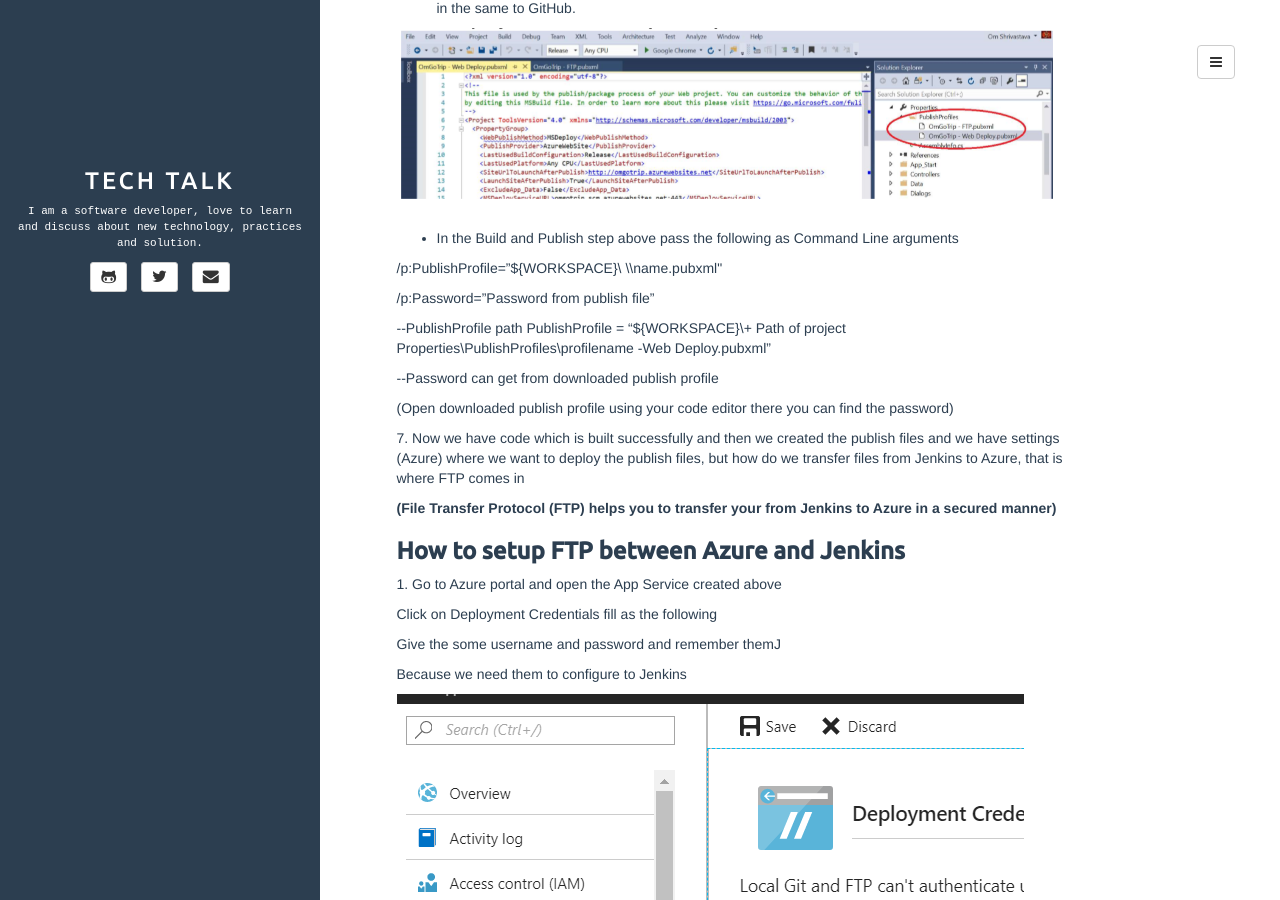
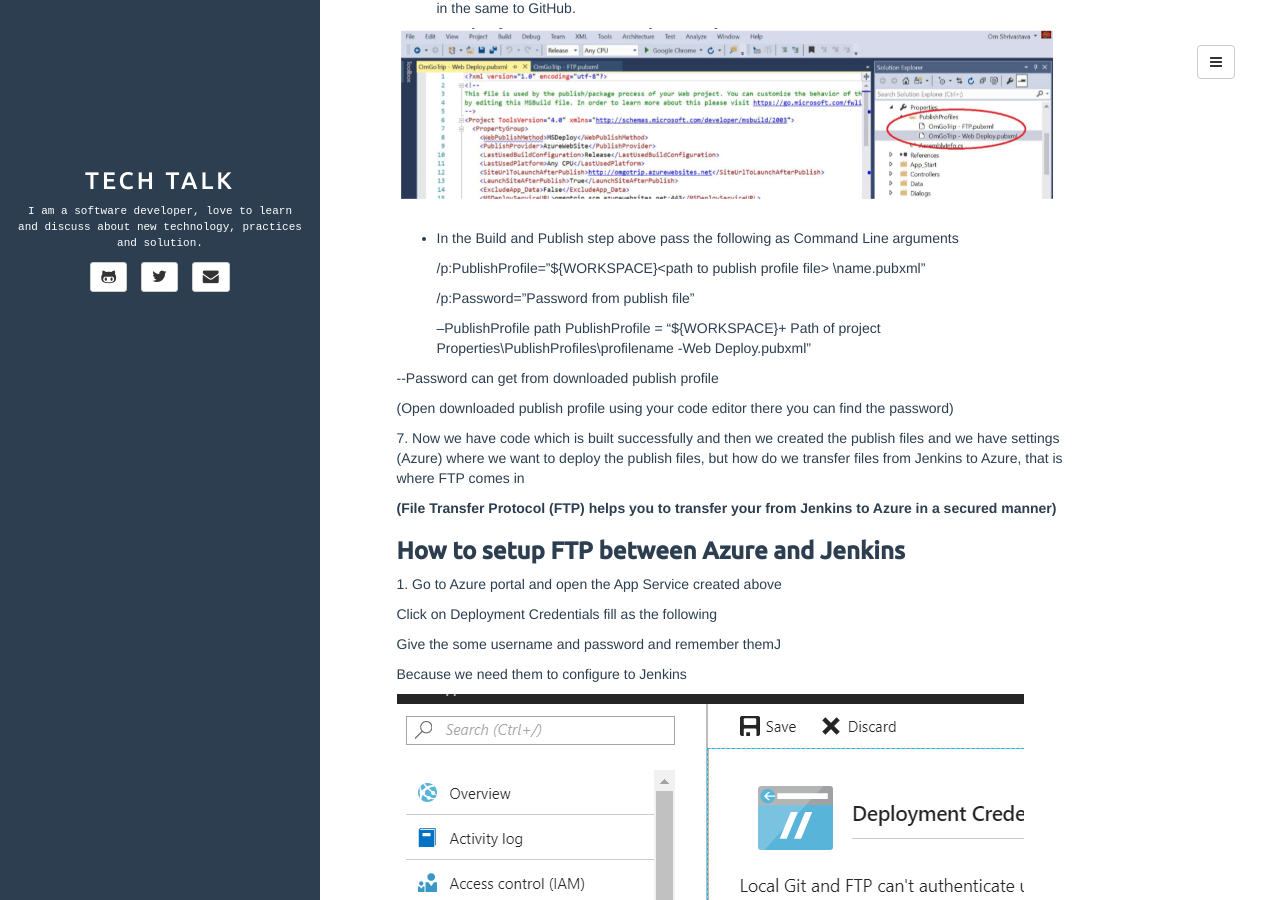
Before and after one commit to sdharshraj/sdharshraj.github.io, a Jekyll site: the page built from _posts/2020-04-22-configuring-ci-cd-pipeline-in-asp-net-with-jenkins.md, in a window 1280 px wide and 900 px high, scrolled down 6416 px. Built offline with Jekyll 4.4.1, drawn with Linux system fonts in a browser that asks for light colours; our own code applies the rules of GitHub Pages for plain Markdown files; comment, search, counter and statistics services are not loaded.

Commit message:
Update from Forestry.io sdharshraj@gmail.com updated _posts/2020-04-22-configuring-ci-cd-pipeline-in-asp-net-with-jenkins.md

```diff
--- a/_posts/2020-04-22-configuring-ci-cd-pipeline-in-asp-net-with-jenkins.md
+++ b/_posts/2020-04-22-configuring-ci-cd-pipeline-in-asp-net-with-jenkins.md
@@ -109,11 +109,11 @@
 
 * In the Build and Publish step above pass the following as Command Line arguments
 
-/p:PublishProfile="${WORKSPACE}\\<path to publish profile file> \\name.pubxml"
+    /p:PublishProfile="${WORKSPACE}\<path to publish profile file> \name.pubxml"
 
-/p:Password=”Password from publish file”
+    /p:Password=”Password from publish file”
 
-\--PublishProfile path PublishProfile = "${WORKSPACE}\\+ Path of project Properties\\PublishProfiles\\profilename -Web Deploy.pubxml"
+    --PublishProfile path PublishProfile = "${WORKSPACE}\+ Path of project Properties\PublishProfiles\profilename -Web Deploy.pubxml"
 
 \--Password can get from downloaded publish profile
 
```
